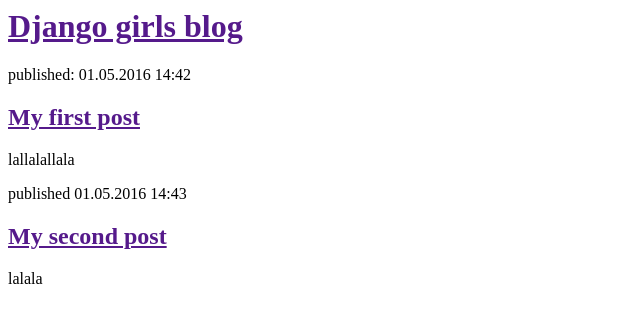
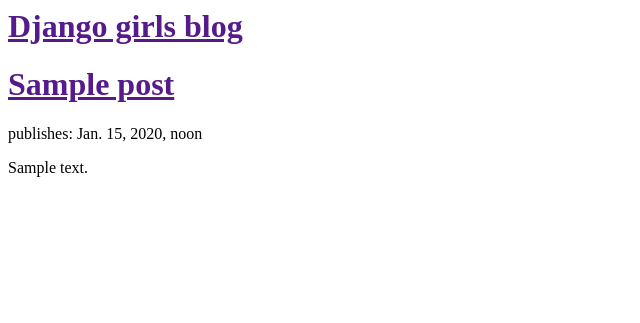
Before and after one commit to nataliegd/my-first-blog, a Django app: template blog/templates/blog/post_list.html in a window 1280 px wide. Shown: the top 323 px of the page, without its empty margins (0-640 px from the left). Run offline with Django 3.2, Linux system fonts and the light colour scheme; the template is opened without the code that fills it: values that come from a table or form of the project are taken from there, others are empty; tables that the repository leaves empty hold one stand-in row (values such as "Sample post").

Commit message:
Modified templates to display posts from database.

```diff
--- a/blog/templates/blog/post_list.html
+++ b/blog/templates/blog/post_list.html
@@ -9,7 +9,17 @@
       <h1> <a href=""> Django girls blog </a></h1>
     </div>
 
-    <div>
+    {% for post in posts %}
+      <div>
+
+        <h1><a href=""> {{post.title}} </a></h1>
+        <p> publishes: {{post.published_date}} </p>
+        <p> {{post.text|linebreaks}} </p>
+      </div>
+
+    {% endfor %}
+
+    <!-- <div>
       <p> published: 01.05.2016 14:42 </p>
       <h2> <a href=""> My first post </a></h2>
       <p> lallalallala </p>
@@ -19,7 +29,7 @@
       <p> published 01.05.2016 14:43 </p>
       <h2><a href=""> My second post </a></h2>
       <p> lalala </p>
-    </div>
+    </div> -->
 
 
   </body>
--- a/blog/views.py
+++ b/blog/views.py
@@ -1,4 +1,8 @@
 from django.shortcuts import render
+from .models import Post
+from django.utils import timezone
+
 
 def post_list(request):
-    return render(request, 'blog/post_list.html', {})
+    posts = Post.objects.filter(published_date__lte=timezone.now()).order_by('published_date')
+    return render(request, 'blog/post_list.html', {'posts': posts})
```
